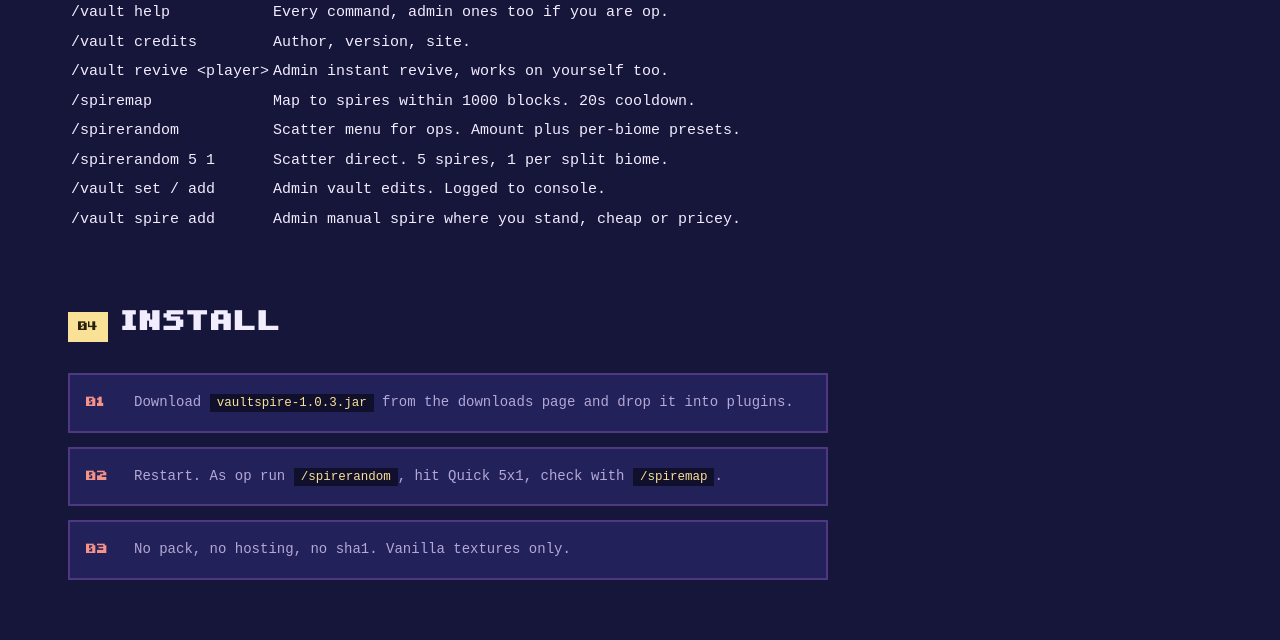
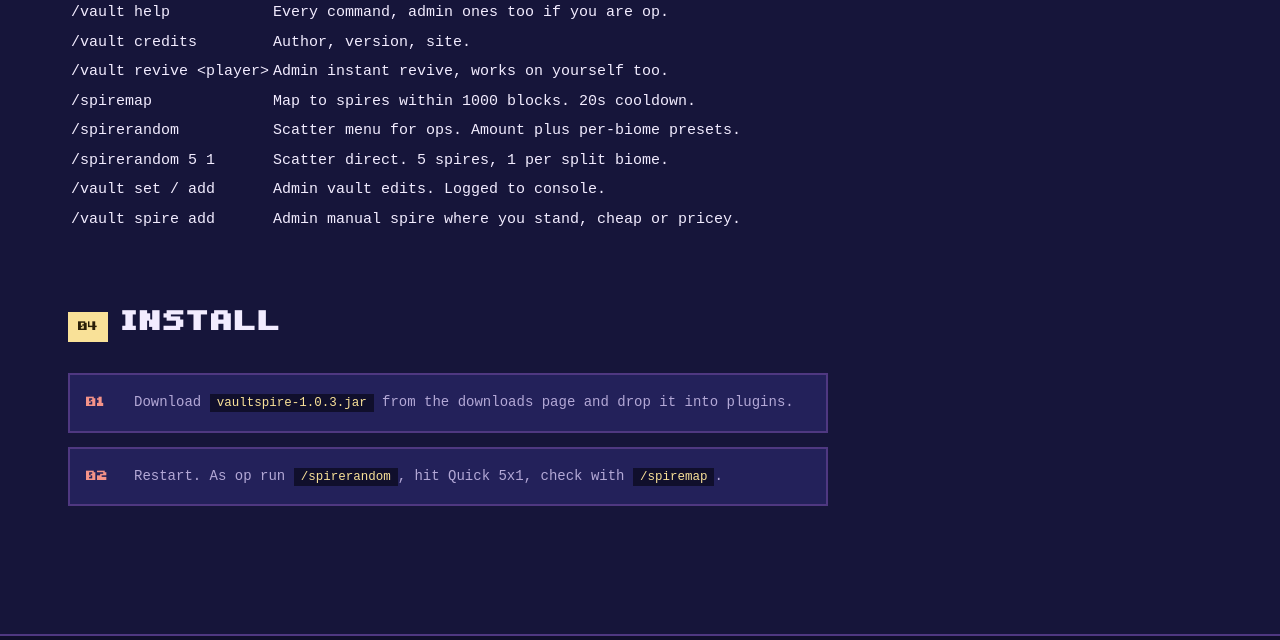
Before and after one commit to frteddz/Vaultspire, a plain HTML site: page index.html in a window 1280 px wide. Shown: the part 1550-2190 px from the top of the page. Drawn offline with Linux system fonts and the light colour scheme.

Commit message:
Drop pack note from install steps

```diff
--- a/index.html
+++ b/index.html
@@ -229,7 +229,6 @@
     <ol class="steps">
       <li>Download <code>vaultspire-1.0.3.jar</code> from the downloads page and drop it into plugins.</li>
       <li>Restart. As op run <code>/spirerandom</code>, hit Quick 5x1, check with <code>/spiremap</code>.</li>
-      <li>No pack, no hosting, no sha1. Vanilla textures only.</li>
     </ol>
   </section>
 </div>
```
